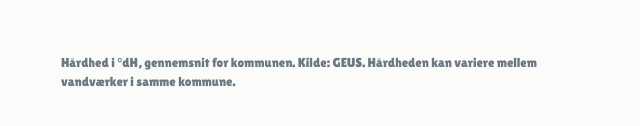
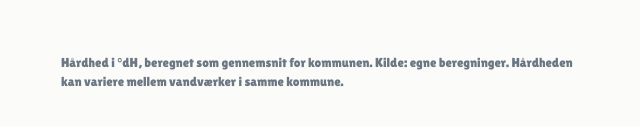
Before and after one commit to hvorhaardterditvand/vandhaardhed, a plain HTML site: page index.html in a window 1280 px wide. Shown: the part 526-652 px from the top of the page, without its empty margins (319-959 px from the left). Drawn offline with Linux system fonts and the light colour scheme.

Commit message:
Add files via upload

```diff
--- a/index.html
+++ b/index.html
@@ -38,7 +38,7 @@ footer{margin-top:56px;color:var(--mute);font-size:13px}
   <label for="kom">Vælg din kommune</label>
   <select id="kom"><option value="">Vælg kommune</option></select>
   <div id="out" aria-live="polite"></div>
-  <footer>Hårdhed i °dH, gennemsnit for kommunen. Kilde: GEUS. Hårdheden kan variere mellem vandværker i samme kommune.</footer>
+  <footer>Hårdhed i °dH, beregnet som gennemsnit for kommunen. Kilde: egne beregninger. Hårdheden kan variere mellem vandværker i samme kommune.</footer>
 </main>
 
 <script>
```
